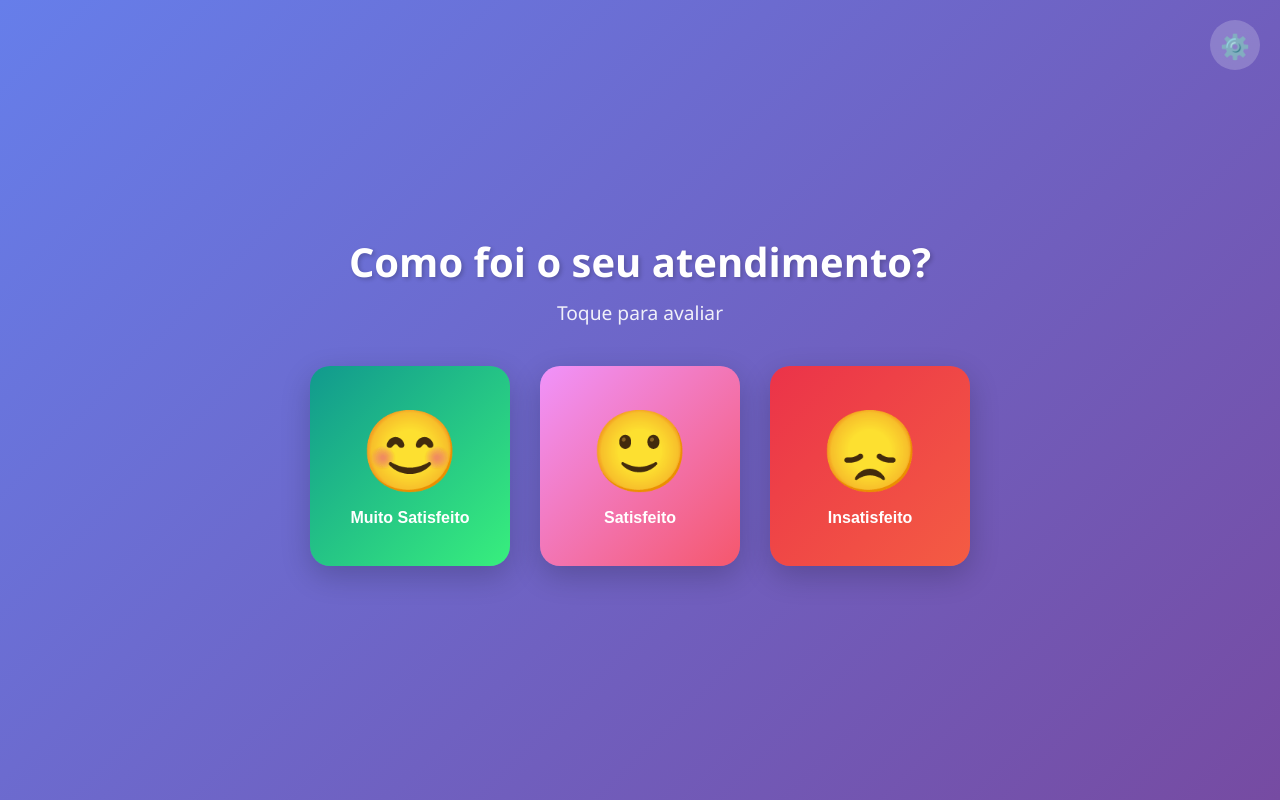
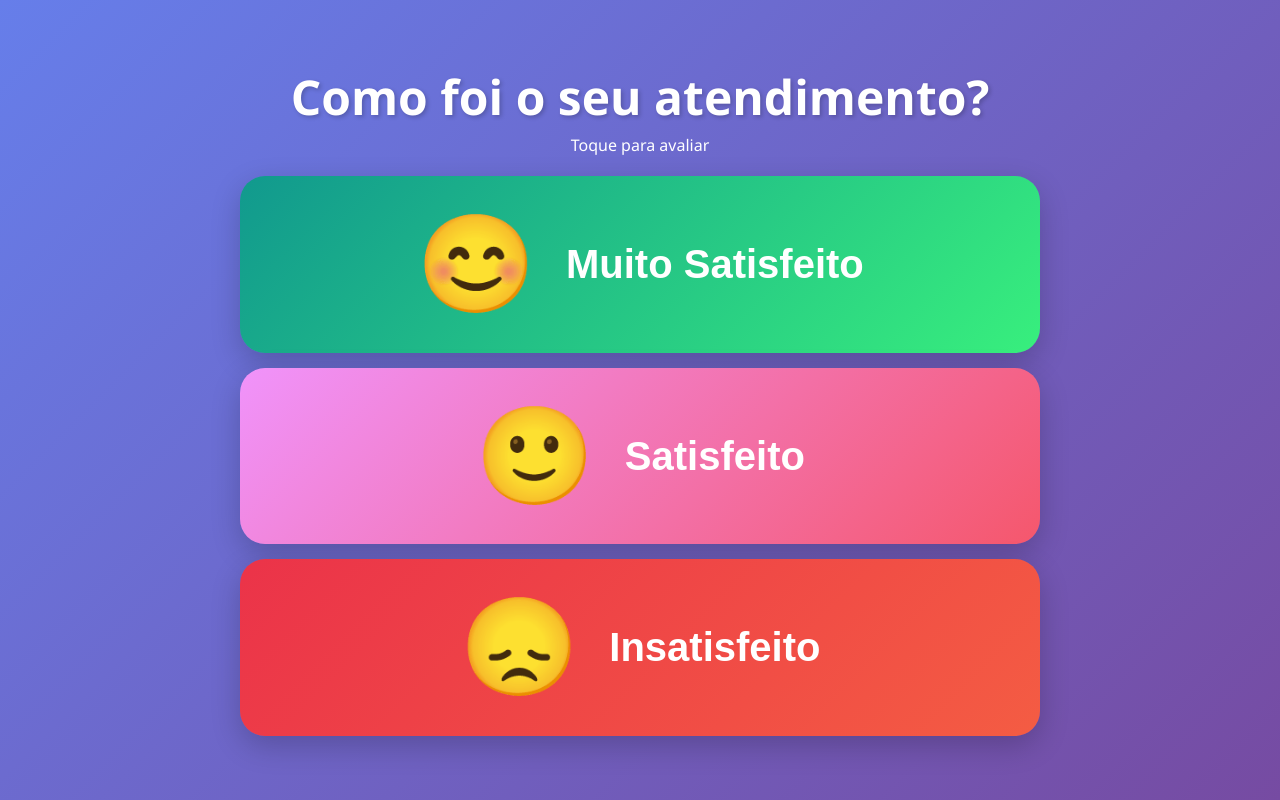
Before and after one commit to BryanMGomes/teste_atd, a Flask app: page / in a window 1280 px wide. Run offline with Flask 3, Linux system fonts and the light colour scheme; some libraries are stand-ins or nearby versions.

Commit message:
Update application to use an external PostgreSQL database and add admin login
Replaces SQLite with PostgreSQL, implements admin login with password protection for the admin area, and adjusts UI elements for larger buttons and layout.

Replit-Commit-Author: Agent
Replit-Commit-Session-Id: 4ab41334-ebf8-477c-9c71-27a0b4813326
Replit-Commit-Checkpoint-Type: intermediate_checkpoint
Replit-Commit-Event-Id: 51d6cb30-acc0-4318-901b-95f12f0939cb
Replit-Commit-Screenshot-Url: https://storage.googleapis.com/screenshot-production-us-central1/ed87428d-c2fc-4bb3-b867-b8c6f0b36136/4ab41334-ebf8-477c-9c71-27a0b4813326/GQw23Zx
Replit-Helium-Checkpoint-Created: true

```diff
--- a/app.py
+++ b/app.py
@@ -1,5 +1,6 @@
 from flask import Flask, render_template, request, jsonify, Response, redirect, url_for, session
-import sqlite3
+import psycopg2
+from psycopg2.extras import RealDictCursor
 from datetime import datetime
 from functools import wraps
 import csv
@@ -11,29 +12,31 @@ app.secret_key = os.urandom(24)
 
 ADMIN_PASSWORD = 'admin2026'
 
-DATABASE = 'satisfacao.db'
+# Configuração da base de dados PostgreSQL
+DATABASE_URL = os.environ.get('DATABASE_URL')
 
 def get_db():
-    conn = sqlite3.connect(DATABASE)
-    conn.row_factory = sqlite3.Row
+    conn = psycopg2.connect(DATABASE_URL, cursor_factory=RealDictCursor)
     return conn
 
 def init_db():
     conn = get_db()
-    conn.execute('''
-        CREATE TABLE IF NOT EXISTS avaliacoes (
-            id INTEGER PRIMARY KEY AUTOINCREMENT,
-            grau_satisfacao TEXT NOT NULL,
-            data TEXT NOT NULL,
-            hora TEXT NOT NULL,
-            dia_semana TEXT NOT NULL,
-            created_at TIMESTAMP DEFAULT CURRENT_TIMESTAMP
-        )
-    ''')
+    with conn.cursor() as cur:
+        cur.execute('''
+            CREATE TABLE IF NOT EXISTS avaliacoes (
+                id SERIAL PRIMARY KEY,
+                grau_satisfacao TEXT NOT NULL,
+                data TEXT NOT NULL,
+                hora TEXT NOT NULL,
+                dia_semana TEXT NOT NULL,
+                created_at TIMESTAMP DEFAULT CURRENT_TIMESTAMP
+            )
+        ''')
     conn.commit()
     conn.close()
 
-init_db()
+if DATABASE_URL:
+    init_db()
 
 DIAS_SEMANA = {
     0: 'Segunda-feira',
@@ -71,10 +74,11 @@ def registar():
     dia_semana = DIAS_SEMANA[agora.weekday()]
 
     conn = get_db()
-    conn.execute('''
-        INSERT INTO avaliacoes (grau_satisfacao, data, hora, dia_semana)
-        VALUES (?, ?, ?, ?)
-    ''', (grau, data_str, hora_str, dia_semana))
+    with conn.cursor() as cur:
+        cur.execute('''
+            INSERT INTO avaliacoes (grau_satisfacao, data, hora, dia_semana)
+            VALUES (%s, %s, %s, %s)
+        ''', (grau, data_str, hora_str, dia_semana))
     conn.commit()
     conn.close()
 
@@ -108,20 +112,21 @@ def estatisticas():
     data_filtro = request.args.get('data', None)
 
     conn = get_db()
-
-    if data_filtro:
-        rows = conn.execute('''
-            SELECT grau_satisfacao, COUNT(*) as total
-            FROM avaliacoes
-            WHERE data = ?
-            GROUP BY grau_satisfacao
-        ''', (data_filtro,)).fetchall()
-    else:
-        rows = conn.execute('''
-            SELECT grau_satisfacao, COUNT(*) as total
-            FROM avaliacoes
-            GROUP BY grau_satisfacao
-        ''').fetchall()
+    with conn.cursor() as cur:
+        if data_filtro:
+            cur.execute('''
+                SELECT grau_satisfacao, COUNT(*) as total
+                FROM avaliacoes
+                WHERE data = %s
+                GROUP BY grau_satisfacao
+            ''', (data_filtro,))
+        else:
+            cur.execute('''
+                SELECT grau_satisfacao, COUNT(*) as total
+                FROM avaliacoes
+                GROUP BY grau_satisfacao
+            ''')
+        rows = cur.fetchall()
 
     stats = {
         'muito_satisfeito': 0,
@@ -154,24 +159,28 @@ def historico():
     offset = (pagina - 1) * limite
 
     conn = get_db()
-
-    if data_filtro:
-        rows = conn.execute('''
-            SELECT * FROM avaliacoes
-            WHERE data = ?
-            ORDER BY data DESC, hora DESC
-            LIMIT ? OFFSET ?
-        ''', (data_filtro, limite, offset)).fetchall()
-        total_count = conn.execute('''
-            SELECT COUNT(*) FROM avaliacoes WHERE data = ?
-        ''', (data_filtro,)).fetchone()[0]
-    else:
-        rows = conn.execute('''
-            SELECT * FROM avaliacoes
-            ORDER BY data DESC, hora DESC
-            LIMIT ? OFFSET ?
-        ''', (limite, offset)).fetchall()
-        total_count = conn.execute('SELECT COUNT(*) FROM avaliacoes').fetchone()[0]
+    with conn.cursor() as cur:
+        if data_filtro:
+            cur.execute('''
+                SELECT * FROM avaliacoes
+                WHERE data = %s
+                ORDER BY data DESC, hora DESC
+                LIMIT %s OFFSET %s
+            ''', (data_filtro, limite, offset))
+            rows = cur.fetchall()
+            cur.execute('''
+                SELECT COUNT(*) FROM avaliacoes WHERE data = %s
+            ''', (data_filtro,))
+            total_count = cur.fetchone()['count']
+        else:
+            cur.execute('''
+                SELECT * FROM avaliacoes
+                ORDER BY data DESC, hora DESC
+                LIMIT %s OFFSET %s
+            ''', (limite, offset))
+            rows = cur.fetchall()
+            cur.execute('SELECT COUNT(*) FROM avaliacoes')
+            total_count = cur.fetchone()['count']
 
     registos = []
     for row in rows:
@@ -196,9 +205,11 @@ def historico():
 @login_required
 def datas_disponiveis():
     conn = get_db()
-    rows = conn.execute('''
-        SELECT DISTINCT data FROM avaliacoes ORDER BY data DESC
-    ''').fetchall()
+    with conn.cursor() as cur:
+        cur.execute('''
+            SELECT DISTINCT data FROM avaliacoes ORDER BY data DESC
+        ''')
+        rows = cur.fetchall()
     conn.close()
 
     datas = [row['data'] for row in rows]
@@ -210,16 +221,16 @@ def exportar_csv():
     data_filtro = request.args.get('data', None)
 
     conn = get_db()
-
-    if data_filtro:
-        rows = conn.execute('''
-            SELECT * FROM avaliacoes WHERE data = ? ORDER BY data DESC, hora DESC
-        ''', (data_filtro,)).fetchall()
-    else:
-        rows = conn.execute('''
-            SELECT * FROM avaliacoes ORDER BY data DESC, hora DESC
-        ''').fetchall()
-
+    with conn.cursor() as cur:
+        if data_filtro:
+            cur.execute('''
+                SELECT * FROM avaliacoes WHERE data = %s ORDER BY data DESC, hora DESC
+            ''', (data_filtro,))
+        else:
+            cur.execute('''
+                SELECT * FROM avaliacoes ORDER BY data DESC, hora DESC
+            ''')
+        rows = cur.fetchall()
     conn.close()
 
     output = io.StringIO()
@@ -255,16 +266,16 @@ def exportar_txt():
     data_filtro = request.args.get('data', None)
 
     conn = get_db()
-
-    if data_filtro:
-        rows = conn.execute('''
-            SELECT * FROM avaliacoes WHERE data = ? ORDER BY data DESC, hora DESC
-        ''', (data_filtro,)).fetchall()
-    else:
-        rows = conn.execute('''
-            SELECT * FROM avaliacoes ORDER BY data DESC, hora DESC
-        ''').fetchall()
-
+    with conn.cursor() as cur:
+        if data_filtro:
+            cur.execute('''
+                SELECT * FROM avaliacoes WHERE data = %s ORDER BY data DESC, hora DESC
+            ''', (data_filtro,))
+        else:
+            cur.execute('''
+                SELECT * FROM avaliacoes ORDER BY data DESC, hora DESC
+            ''')
+        rows = cur.fetchall()
     conn.close()
 
     grau_labels = {
--- a/pyproject.toml
+++ b/pyproject.toml
@@ -5,4 +5,5 @@ description = "Add your description here"
 requires-python = ">=3.11"
 dependencies = [
     "flask>=3.1.2",
+    "psycopg2-binary>=2.9.11",
 ]
--- a/static/css/style.css
+++ b/static/css/style.css
@@ -14,20 +14,7 @@ body {
 }
 
 .btn-admin {
-    position: fixed;
-    top: 20px;
-    right: 20px;
-    width: 50px;
-    height: 50px;
-    background: rgba(255,255,255,0.2);
-    border-radius: 50%;
-    display: flex;
-    align-items: center;
-    justify-content: center;
-    text-decoration: none;
-    font-size: 1.5rem;
-    transition: all 0.3s;
-    z-index: 100;
+    display: none;
 }
 
 .btn-admin:hover {
@@ -42,72 +29,56 @@ body {
     flex-direction: column;
     align-items: center;
     justify-content: center;
-    padding: 20px;
+    padding: 10px;
     position: relative;
 }
 
 header {
     text-align: center;
-    margin-bottom: 40px;
+    margin-bottom: 20px;
     color: white;
 }
 
 header h1 {
-    font-size: 2.5rem;
-    margin-bottom: 10px;
+    font-size: 3rem;
+    margin-bottom: 5px;
     text-shadow: 2px 2px 4px rgba(0,0,0,0.2);
-}
-
-header .subtitle {
-    font-size: 1.2rem;
-    opacity: 0.9;
 }
 
 .buttons-container {
     display: flex;
-    gap: 30px;
-    flex-wrap: wrap;
+    flex-direction: column;
+    gap: 15px;
     justify-content: center;
-    max-width: 100%;
+    width: 100%;
+    max-width: 800px;
+    height: 70vh;
 }
 
 .btn-satisfacao {
-    width: 200px;
-    height: 200px;
+    width: 100%;
+    flex: 1;
     border: none;
-    border-radius: 20px;
+    border-radius: 25px;
     cursor: pointer;
     display: flex;
-    flex-direction: column;
+    flex-direction: row;
     align-items: center;
     justify-content: center;
     transition: all 0.3s ease;
     box-shadow: 0 10px 30px rgba(0,0,0,0.2);
-}
-
-.btn-satisfacao:hover {
-    transform: translateY(-10px);
-    box-shadow: 0 15px 40px rgba(0,0,0,0.3);
-}
-
-.btn-satisfacao:active {
-    transform: scale(0.95);
-}
-
-.btn-satisfacao:disabled {
-    opacity: 0.5;
-    cursor: not-allowed;
-    transform: none;
+    padding: 20px;
 }
 
 .btn-satisfacao .emoji {
-    font-size: 5rem;
-    margin-bottom: 10px;
+    font-size: 6rem;
+    margin-bottom: 0;
+    margin-right: 30px;
 }
 
 .btn-satisfacao .label {
-    font-size: 1rem;
-    font-weight: 600;
+    font-size: 2.5rem;
+    font-weight: 700;
     color: white;
 }
 
--- a/templates/index.html
+++ b/templates/index.html
@@ -7,8 +7,6 @@
     <link rel="stylesheet" href="{{ url_for('static', filename='css/style.css') }}">
 </head>
 <body>
-    <a href="/admin_2026" class="btn-admin" title="Administração">⚙️</a>
-
     <div class="container">
         <header>
             <h1>Como foi o seu atendimento?</h1>
```
Also changed, not shown: 2 other files.
